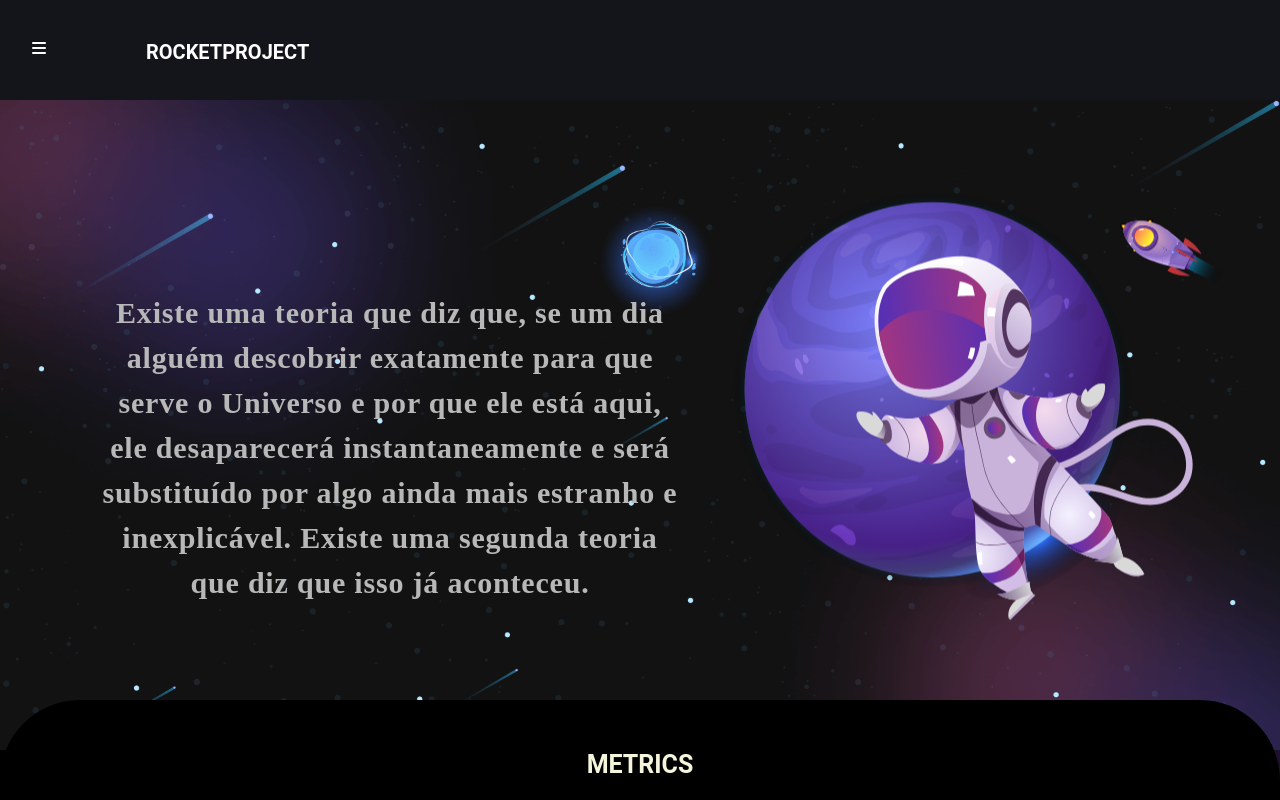
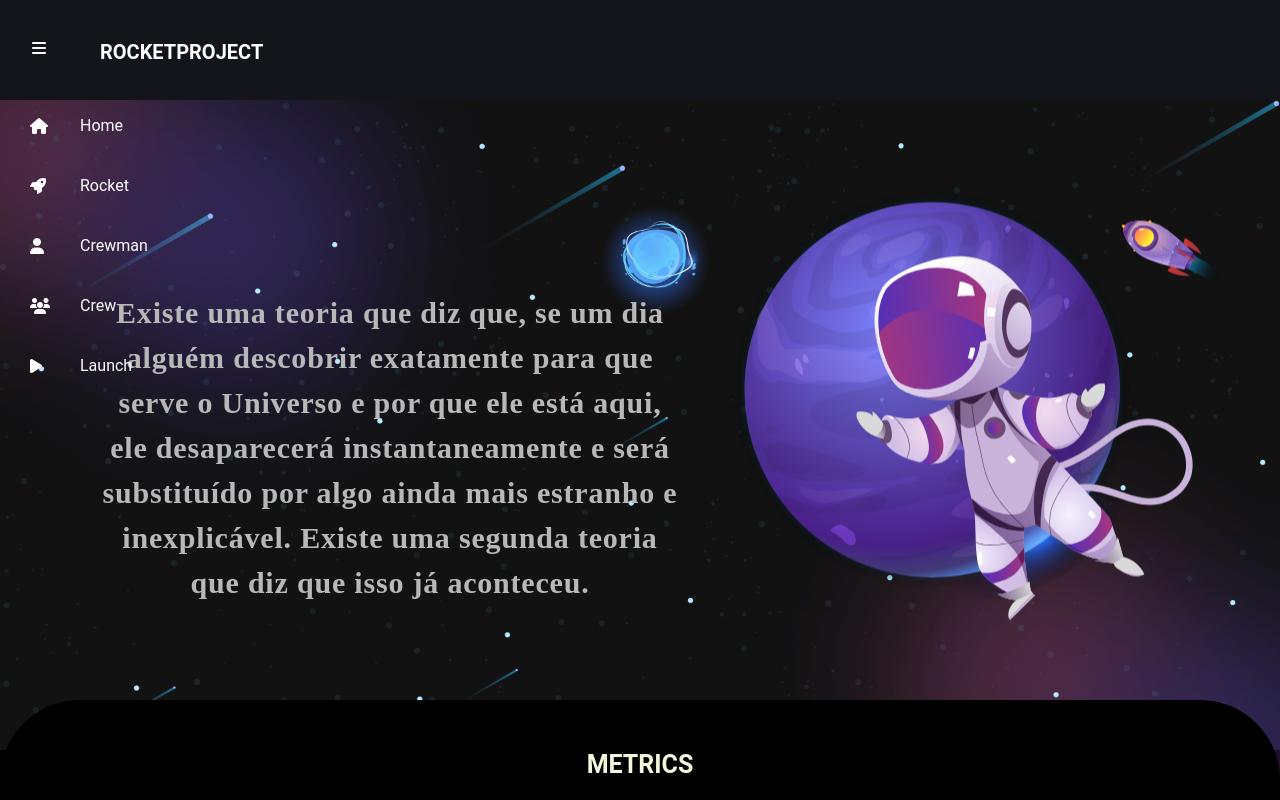
Before and after one commit to marinadiniz-plank/RocketProject-FrontEnd, a React (Vite) app in the folder frontend/: page / in a window 1280 px wide. Shown: the top 800 px of the page. Built offline with nearby package versions, Linux system fonts and the light colour scheme.

Commit message:
updating navbar

```diff
--- a/frontend/src/assets/CSS/nav.css
+++ b/frontend/src/assets/CSS/nav.css
@@ -1,25 +1,26 @@
+.top_section {
+  display: flex;
+  align-items: center;
+}
+
 #navbar_btn {
   color: white;
   margin-top: 40px;
   margin-left: 32px;
   cursor: pointer;
-
 }
-
-.nav {
-  background-color: #171923;
+.sidebar {
   position: fixed;
-
   height: 100%;
   top: 0px;
   left: 0px;
-  width: 300px;
   transition: 0.5s;
   transition-property: left;
+  transition: all 0.5s;
 }
 
-.content{
-    margin-top: 20px;
+.content {
+  margin-top: 40px;
 }
 
 .nav:hover {
@@ -27,21 +28,25 @@
 }
 
 .nav a {
+  display: flex;
+  flex-direction: row;
+  text-align: start;
+  justify-content: start;
   color: #fff;
-    display: block;
+
   width: 100%;
   line-height: 60px;
   text-decoration: none;
-    padding-left: 20px;
-    box-sizing: border-box;
   transition: 0.5s;
   transition-property: background;
+
 }
 
+.nav a i {
+  width: 50px;
+  margin-left: 30px;
+  align-self: center;
+}
 .nav a:hover {
   background: rgba(170, 54, 124, 0.5);
 }
-
-.nav i {
-  padding-right: 10px;
-}
--- a/frontend/src/components/AddButton.tsx
+++ b/frontend/src/components/AddButton.tsx
@@ -4,7 +4,8 @@ import Modal from './Modal';
 
 type ModalProps = {
     entityName: string,
-    formLabels: string[]
+    formLabels: string[],
+    formPlaceholder: string[]
 }
 
 
@@ -14,12 +15,13 @@ const AddButton: React.FC<ModalProps> = ({entityName, formLabels }) => {
   return (
     <>
       <button
+          type="submit"
           className="add_btn"
           onClick={() => { setIsOpen(true) }}>
           <i className="fas fa-light fa-plus"></i>
             add
       </button>
-      {isOpen && <Modal isOpen={isOpen} setIsOpen={setIsOpen} title={entityName} formLabels={formLabels} action={"add"}/>}
+      {isOpen && <Modal isOpen={isOpen} setIsOpen={setIsOpen} title={entityName} formLabels={formLabels} formPlaceholder={formLabels} action={"add"}/>}
     </>
   );
 }
--- a/frontend/src/components/Header.tsx
+++ b/frontend/src/components/Header.tsx
@@ -1,4 +1,3 @@
-import { useState } from "react";
 import "../assets/CSS/main.css";
 import "../assets/CSS/nav.css"
 import Navbar from "./Navbar";
@@ -8,13 +7,10 @@ type HeaderProps = {
 }
 
 const Header: React.FC<HeaderProps> = ({ pageTitle }) => {
-  const [navbar, setNavbar] = useState(false);
-  const showNavbar = () => setNavbar(!navbar);
 
   return (
       <header>
-        <i className="fas fa-bars" id="navbar_btn" onClick={showNavbar}></i>
-        {navbar && <Navbar active={setNavbar} />}
+         <Navbar  />
         <h3>{ pageTitle }</h3>
       </header>
   );
--- a/frontend/src/components/Modal.tsx
+++ b/frontend/src/components/Modal.tsx
@@ -22,10 +22,8 @@ const Modal: React.FC<ModalProps> = ({
     setIsOpen(false)
   }
 
-  const checkPlaceholder = (item: string, action: string) => {
-    console.log(item);
+  const checkPlaceholder = (item: string,  action: string) => {
 
-    //TODO: implementar placeholder de update (chamar mais um paramentro)
     if (action === 'add') {
         if (item === 'Date') {
           return 'YYYY/MM/DD'
@@ -40,8 +38,11 @@ const Modal: React.FC<ModalProps> = ({
           return 'Ex: 1, 2, 3'
         }
     }
+    if (action === 'update') {
+      return formPlaceholder.join(', ');
+    }
     else
-      return formPlaceholder
+      return item
   }
   return (
     <>
--- a/frontend/src/components/Navbar.tsx
+++ b/frontend/src/components/Navbar.tsx
@@ -1,44 +1,47 @@
-import "../assets/CSS/nav.css";
-import React from "react";
-import { Link } from 'react-router-dom';
+import '../assets/CSS/nav.css'
+import React, { useState } from 'react'
+import { Link } from 'react-router-dom'
 
-type NavbarProps = {
-  active: (value: boolean) => void;
-}
-
-const Navbar: React.FC<NavbarProps> = ({ active }) => {
-
-  const closeNavbar = () => {
-    active(false);
-  };
+const Navbar = () => {
+  const [isOpen, setIsOpen] = useState(true)
+  const toggle = () => setIsOpen(!isOpen)
 
   return (
     <div className="nav">
-      <i className="fas fa-bars" id="navbar_btn" onClick={closeNavbar}></i>
-      <div className="content">
+      <div style={{ width: isOpen ? '200px' : '75px' }} className="sidebar">
+        <div className="top_section">
+
+            <i className="fas fa-bars" id="navbar_btn" onClick={toggle} />
+
+        </div>
+        <div className="content"  >
           <Link to="/">
             <i className="fas fa-home"></i>
-          <span>Home</span>
+            <span style={{ visibility: isOpen ? 'visible' : 'hidden' }}>Home</span>
           </Link>
           <Link to="/Rocket">
             <i className="fas fa-light fa-rocket"></i>
-          <span>Rocket</span>
+            <span style={{ visibility: isOpen ? 'visible' : 'hidden' }}>Rocket</span>
           </Link>
           <Link to="/Crewman">
             <i className="fas fa-light fa-user"></i>
-          <span>Crewman</span>
+            <span style={{ visibility: isOpen ? 'visible' : 'hidden' }}>Crewman</span>
           </Link>
           <Link to="/Crew">
             <i className="fas fa-light fa-users"></i>
-          <span>Crew</span>
+            <span style={{ visibility: isOpen ? 'visible' : 'hidden' }}>Crew</span>
           </Link>
           <Link to="/Launch">
             <i className="fas fa-light fa-play"></i>
-          <span>Launch</span>
+            <span style={{ visibility: isOpen ? 'visible' : 'hidden' }}>Launch</span>
           </Link>
         </div>
       </div>
-  );
-};
+      {/*
+      <i className="fas fa-bars" id="navbar_btn" onClick={closeNavbar}></i>
+      */}
+    </div>
+  )
+}
 // style={{marginLeft: isOpen ? "50px" : "0px"}}
-export default Navbar;
+export default Navbar
--- a/frontend/src/components/UpdateButton.tsx
+++ b/frontend/src/components/UpdateButton.tsx
@@ -16,6 +16,7 @@ const UpdateButton: React.FC<ModalProps> = ({entityName, formLabels, formPlaceho
   return (
     <>
     <button
+        type="submit"
         className="edit_btn"
         onClick={() => { setIsOpen(true) }}>
           <i className="fa fa-pen"></i>
--- a/frontend/src/main.tsx
+++ b/frontend/src/main.tsx
@@ -14,9 +14,8 @@ import {createBrowserRouter, RouterProvider } from 'react-router-dom';
 
 //TODO: integrar backend
 //TODO: dashboard
-//TODO: arrumar o footer
 //TODO: adicionar notificacoes
-//TODO: arrumar navbar
+
 
 const router = createBrowserRouter([
   {
--- a/frontend/src/routes/Launch.tsx
+++ b/frontend/src/routes/Launch.tsx
@@ -1,22 +1,17 @@
 import AddButton from "../components/AddButton";
 import Header from "../components/Header";
-import Table from "../components/Table";
-
+import { RenderLaunch } from "../service/LaunchService"
 import { Outlet } from "react-router-dom";
 
 function Launch() {
-  const table1 = [
-    { id: 1, name: "John", age: 25 },
-    { id: 2, name: "Jane", age: 30 },
-    { id: 3, name: "Bob", age: 35 },
-  ];
+
 
   //TODO: adicionar useffect para table
   return (
     <>
       <Header pageTitle="Launch"/>
-      <AddButton entityName={"Launch"} formLabels={["Launch code", "Date", "Success", "Rocket", "Crew"]}/>
-      <Table data={table1} />
+      <AddButton entityName={"Launch"} formLabels={["Launch code", "Date", "Success", "Rocket", "Crew"]} formPlaceholder={[""]}/>
+      <RenderLaunch />
       <Outlet />
     </>
   );
--- a/frontend/src/routes/Rocket.tsx
+++ b/frontend/src/routes/Rocket.tsx
@@ -7,7 +7,7 @@ function Rocket() {
   return (
     <>
     <Header pageTitle="Rocket"/>
-    <AddButton entityName={"Rocket"} formLabels={["Name"]}/>
+    <AddButton entityName={"Rocket"} formLabels={["Name"]} formPlaceholder={[""]}/>
     <RenderRocket />
       <Outlet />
       </>
--- /dev/null
+++ b/frontend/src/service/LaunchService.tsx
@@ -0,0 +1,40 @@
+import React, { useEffect, useState } from 'react';
+import Table from '../components/Table';
+
+type Data = {
+  id: number;
+  launchCode: string;
+  date: Date;
+  success: boolean;
+  rocket_id: number;
+  crew_id: number;
+};
+
+export const RenderLaunch: React.FC = () => {
+  const [data, setData] = useState([]);
+
+
+  useEffect(() => {
+    const fetchData = async () => {
+      try {
+        const response = await fetch('http://localhost:80/launch');
+        if (!response.ok) {
+          throw new Error('Erro na solicitação');
+        }
+        const jsonData = await response.json();
+        setData(jsonData);
+      } catch (error) {
+        console.error(error);
+      }
+    };
+    console.log(data);
+
+    fetchData();
+  }, []);
+
+  return (
+    <div>
+      <Table entityName={"Launch"} data={data} />
+    </div>
+  );
+};
--- a/frontend/src/service/RocketService.tsx
+++ b/frontend/src/service/RocketService.tsx
@@ -10,14 +10,15 @@ export const RenderRocket: React.FC = () => {
   const initialData: Data[] = JSON.parse(localStorage.getItem('myData') || '[]');
 
   const [data, setData] = useState<Data[]>(initialData);
-
+// localStorage.clear()
   useEffect(() => {
     const fetchData = async () => {
       try {
         const storedData = localStorage.getItem('myData');
+
+        console.log('Dados armazenados:', storedData);
         if (storedData) {
           setData(JSON.parse(storedData));
-          // console.log('Dados armazenados:', storedData);
         } else {
           const response = await fetch('http://localhost:80/rocket');
           if (!response.ok) {
```
Lines whose indentation alone changed are shown as unchanged.
